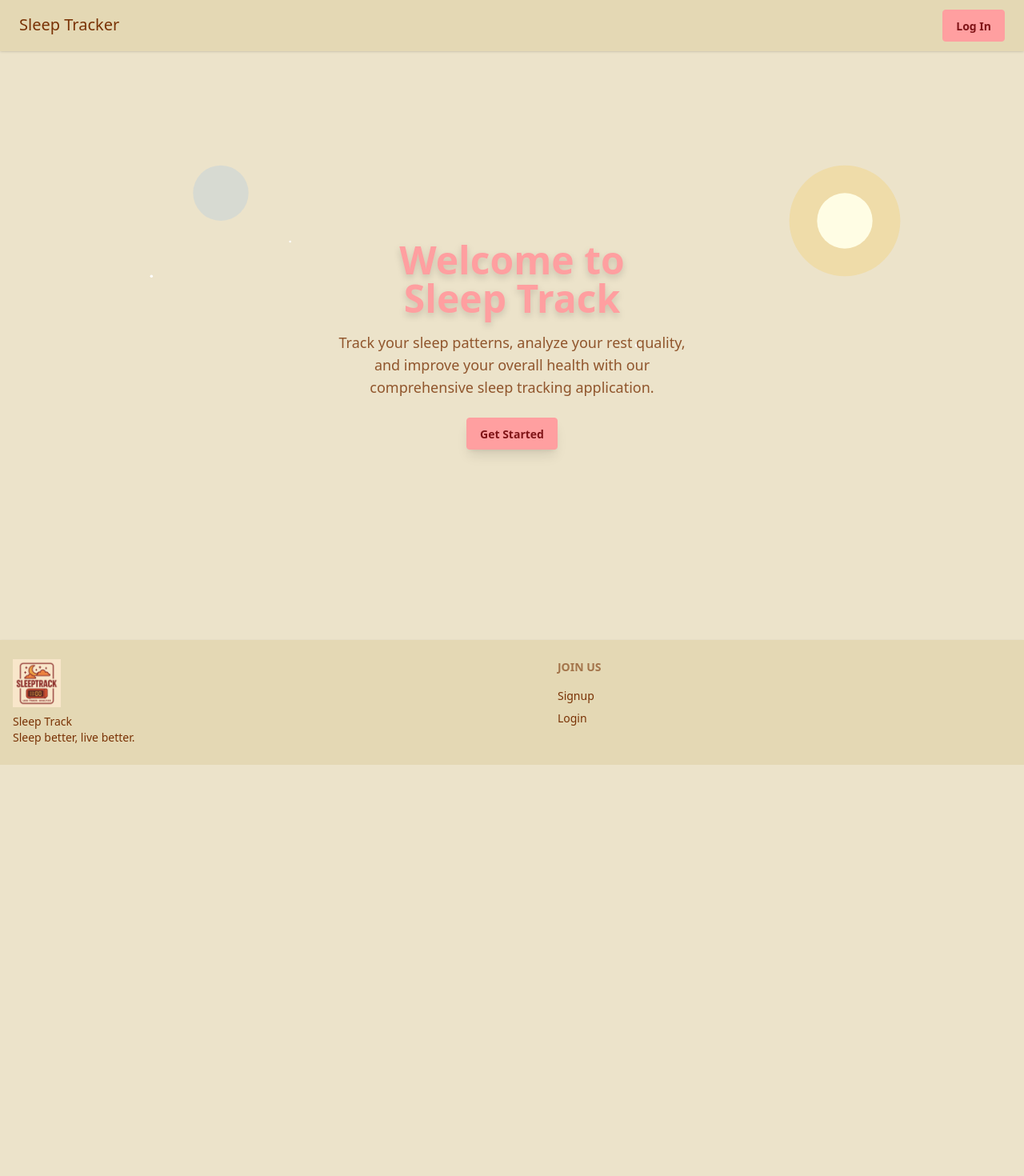
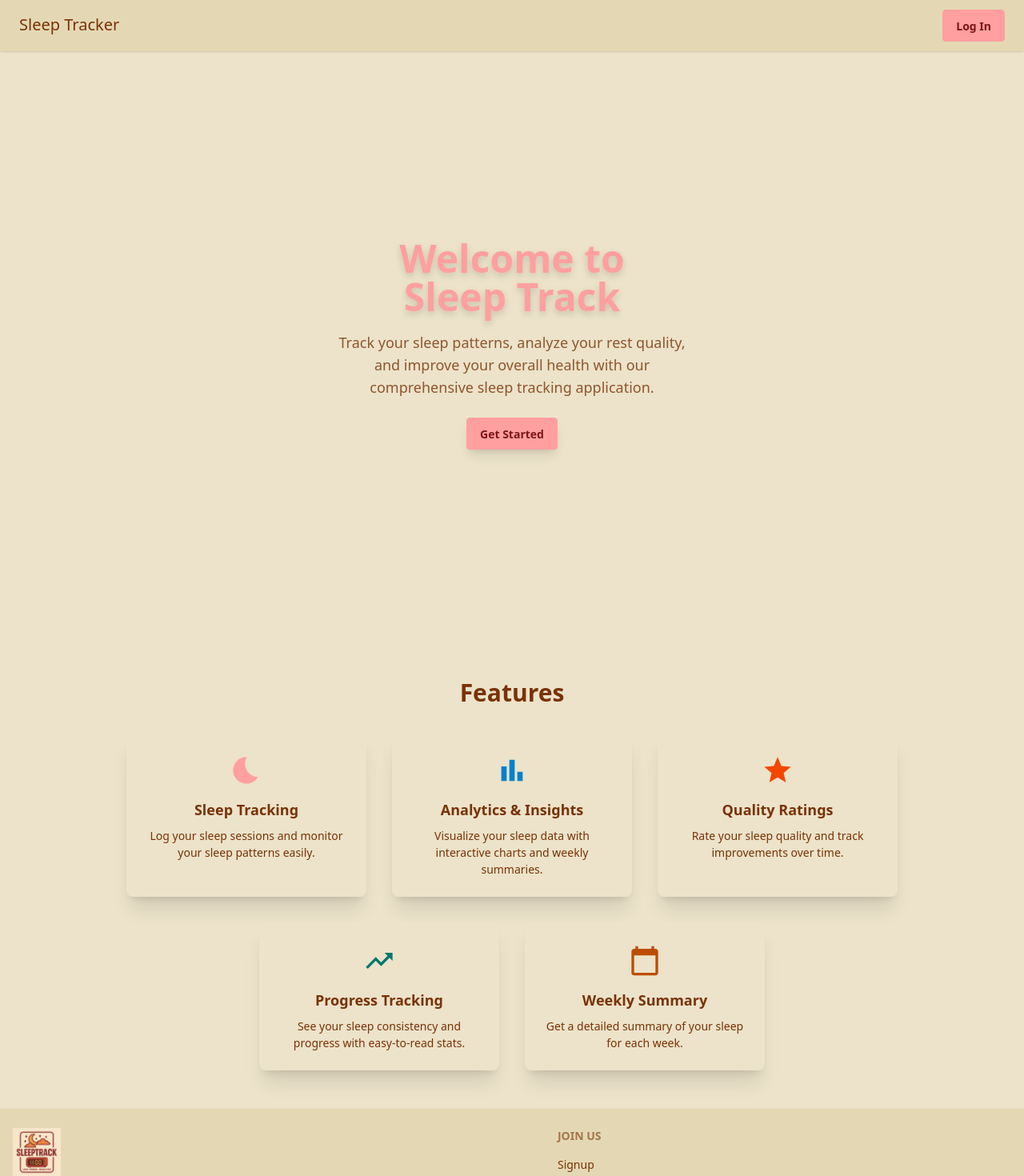
Before and after one commit to KhaledSaeed18/sleep-track-frontend, a Next.js app: page / in a window 1280 px wide. Shown: the top 1470 px of the page at 80% size. Before the commit the page ends 956 px from the top, so only its background shows below. Built offline with nearby package versions, Linux system fonts and the light colour scheme; no server answers.

Commit message:
feat: Replace animated SVG background with feature cards for enhanced user engagement

```diff
--- a/app/page.tsx
+++ b/app/page.tsx
@@ -1,87 +1,16 @@
 import Link from "next/link";
+import { MdBedtime, MdBarChart, MdStar, MdTrendingUp, MdCalendarToday } from "react-icons/md";
 
 export default function Home() {
   return (
     <div className="container mx-auto px-4">
       <div className="hero min-h-[calc(100vh-64px)] relative overflow-hidden">
-        {/* Animated SVG background */}
-        <svg
-          className="absolute inset-0 w-full h-full pointer-events-none z-0"
-          viewBox="0 0 1440 600"
-          fill="none"
-          xmlns="http://www.w3.org/2000/svg"
-        >
-          <circle
-            cx="1200"
-            cy="120"
-            r="80"
-            fill="#fbbf24"
-            fillOpacity="0.2"
-          >
-            <animate
-              attributeName="r"
-              values="80;100;80"
-              dur="6s"
-              repeatCount="indefinite"
-            />
-          </circle>
-          <circle
-            cx="300"
-            cy="80"
-            r="40"
-            fill="#60a5fa"
-            fillOpacity="0.15"
-          >
-            <animate
-              attributeName="r"
-              values="40;60;40"
-              dur="8s"
-              repeatCount="indefinite"
-            />
-          </circle>
-          {/* Stars */}
-          <circle cx="200" cy="200" r="2" fill="#fff">
-            <animate
-              attributeName="cy"
-              values="200;210;200"
-              dur="4s"
-              repeatCount="indefinite"
-            />
-          </circle>
-          <circle cx="400" cy="150" r="1.5" fill="#fff">
-            <animate
-              attributeName="cx"
-              values="400;410;400"
-              dur="5s"
-              repeatCount="indefinite"
-            />
-          </circle>
-          <circle cx="900" cy="300" r="2.5" fill="#fff">
-            <animate
-              attributeName="cy"
-              values="300;320;300"
-              dur="7s"
-              repeatCount="indefinite"
-            />
-          </circle>
-          {/* Moon */}
-          <g
-            className="animate-float"
-            style={{ transformOrigin: "1200px 120px" }}
-          >
-            <circle cx="1200" cy="120" r="40" fill="#fffde4" />
-            <path
-              d="M1200 80a40 40 0 1 0 0 80 32 32 0 1 1 0-80z"
-              fill="#fbbf24"
-              fillOpacity="0.7"
-            />
-          </g>
-        </svg>
         {/* Hero Content with floating animation */}
         <div className="hero-content text-center relative z-10">
           <div className="max-w-md">
             <h1 className="text-5xl font-bold text-primary mb-4 drop-shadow-lg animate-float-slow">
-              Welcome to <span className="inline-flex font-extrabold">Sleep Track</span>
+              Welcome to{" "}
+              <span className="inline-flex font-extrabold">Sleep Track</span>
             </h1>
             <p className="text-lg mb-6 text-base-content/80">
               Track your sleep patterns, analyze your rest quality, and improve
@@ -98,6 +27,73 @@ export default function Home() {
           </div>
         </div>
       </div>
+      {/* Features Grid Section */}
+      <div className="py-12">
+        <h2 className="text-3xl font-bold text-center mb-8">
+          Features
+        </h2>
+        {/* Top row: 3 cards */}
+        <div className="flex flex-wrap justify-center gap-8 mb-8">
+          <div className="card bg-base-100 shadow-xl w-full sm:w-[300px]">
+            <div className="card-body items-center text-center">
+              <span className="text-4xl text-primary mb-2">
+                <MdBedtime className="inline w-10 h-10" />
+              </span>
+              <h3 className="card-title">Sleep Tracking</h3>
+              <p>
+                Log your sleep sessions and monitor your sleep patterns easily.
+              </p>
+            </div>
+          </div>
+          <div className="card bg-base-100 shadow-xl w-full sm:w-[300px]">
+            <div className="card-body items-center text-center">
+              <span className="text-4xl text-info mb-2">
+                <MdBarChart className="inline w-10 h-10" />
+              </span>
+              <h3 className="card-title">Analytics & Insights</h3>
+              <p>
+                Visualize your sleep data with interactive charts and weekly summaries.
+              </p>
+            </div>
+          </div>
+          <div className="card bg-base-100 shadow-xl w-full sm:w-[300px]">
+            <div className="card-body items-center text-center">
+              <span className="text-4xl text-warning mb-2">
+                <MdStar className="inline w-10 h-10" />
+              </span>
+              <h3 className="card-title">Quality Ratings</h3>
+              <p>
+                Rate your sleep quality and track improvements over time.
+              </p>
+            </div>
+          </div>
+        </div>
+        {/* Bottom row: 2 cards centered */}
+        <div className="flex flex-wrap justify-center gap-8">
+          <div className="card bg-base-100 shadow-xl w-full sm:w-[300px]">
+            <div className="card-body items-center text-center">
+              <span className="text-4xl text-success mb-2">
+                <MdTrendingUp className="inline w-10 h-10" />
+              </span>
+              <h3 className="card-title">Progress Tracking</h3>
+              <p>
+                See your sleep consistency and progress with easy-to-read stats.
+              </p>
+            </div>
+          </div>
+          <div className="card bg-base-100 shadow-xl w-full sm:w-[300px]">
+            <div className="card-body items-center text-center">
+              <span className="text-4xl text-amber-700 mb-2">
+                <MdCalendarToday className="inline w-10 h-10" />
+              </span>
+              <h3 className="card-title">Weekly Summary</h3>
+              <p>
+                Get a detailed summary of your sleep for each week.
+              </p>
+            </div>
+          </div>
+        </div>
+      </div>
     </div>
   );
 }
```
